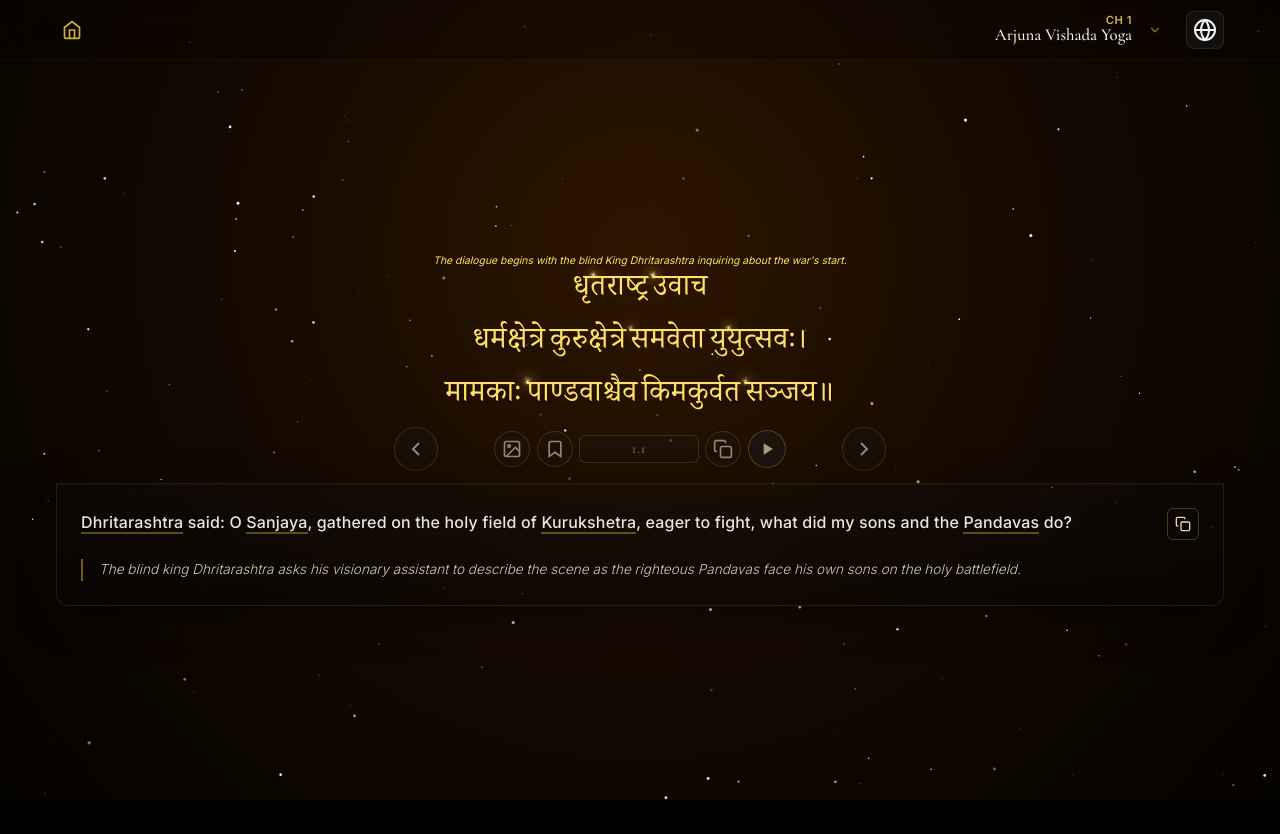
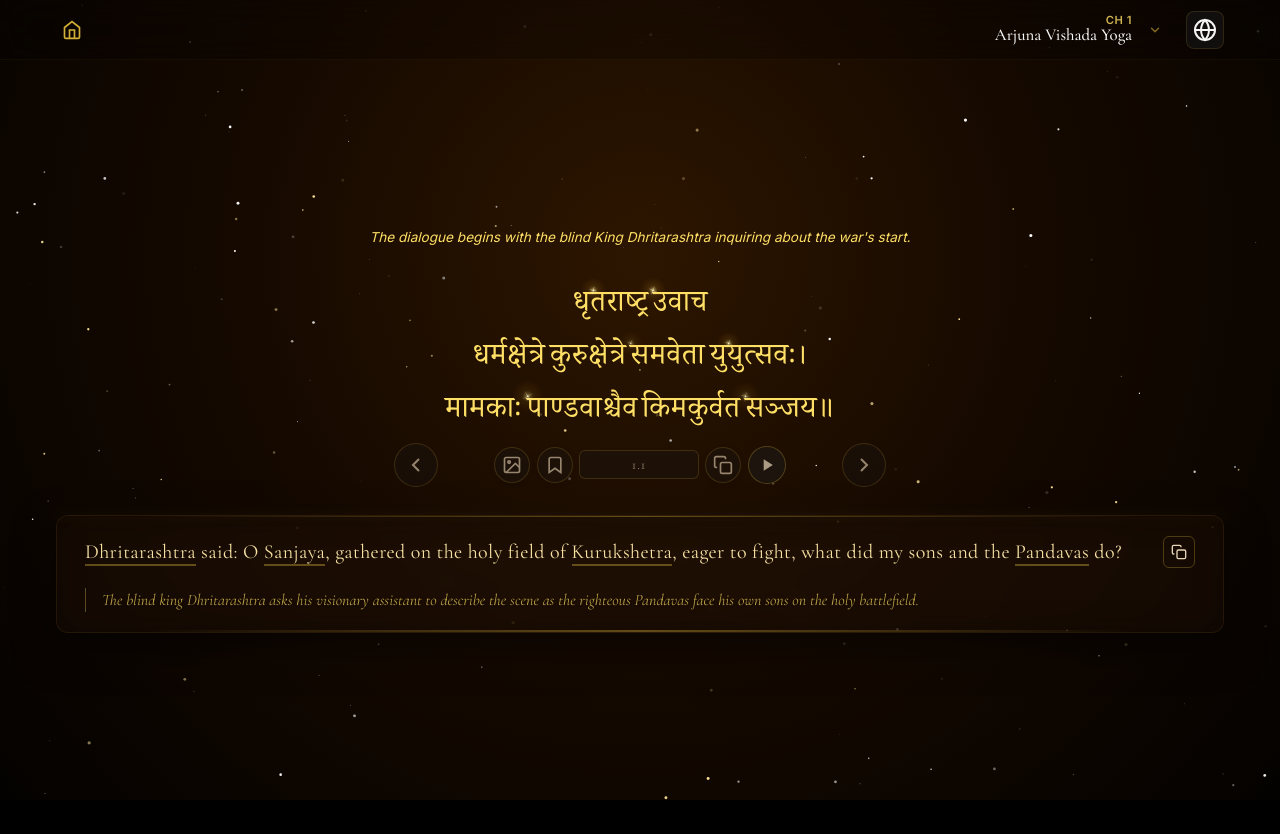
Before and after one commit to yashwant71/bhagG, a Next.js app: page /verse/1/1 in a window 1280 px wide. Built offline with nearby package versions, Linux system fonts and the light colour scheme.

Commit message:
feat: implement VersePage component with interactive Sanskrit word tooltips, audio playback, and bookmarking functionality

```diff
--- a/src/components/CommonHeader.css
+++ b/src/components/CommonHeader.css
@@ -97,14 +97,14 @@
   position: absolute;
   top: calc(100% + 10px);
   right: 0;
-  background: var(--divine-tooltip-bg);
-  backdrop-filter: blur(20px);
-  border: 1px solid var(--divine-border-gold);
-  border-radius: 10px;
-  padding: 0.5rem;
+  background-color: #0c0a08 !important; /* Unified peak Obsidian contrast */
+  backdrop-filter: blur(25px);
+  border: 1.5px solid var(--divine-gold-primary); /* Shloka-consistent gold border */
+  border-radius: 12px;
+  padding: 0.6rem;
   min-width: 140px;
-  z-index: 1000;
-  box-shadow: 0 10px 40px rgba(0, 0, 0, 0.8);
+  z-index: 10000; /* Elevated matching tooltips */
+  box-shadow: 0 25px 60px rgba(0, 0, 0, 1), 0 0 20px rgba(212, 175, 55, 0.15);
   animation: dropdownSlideIn 0.2s ease-out;
 }
 
@@ -137,7 +137,8 @@
 }
 
 .language-option:hover {
-  background: var(--divine-border-soft);
+  background: rgba(35, 18, 7, 0.85); /* Mahogany-amber hover instead of muddy grey */
+  color: var(--divine-gold-bright);
 }
 
 .language-option.active {
@@ -212,14 +213,14 @@
   position: absolute;
   top: calc(100% + 10px);
   right: 0;
-  background: var(--divine-tooltip-bg);
-  backdrop-filter: blur(20px);
-  border: 1px solid var(--divine-border-gold);
+  background-color: #0c0a08 !important; /* Unified peak Obsidian contrast */
+  backdrop-filter: blur(25px);
+  border: 1.5px solid var(--divine-gold-primary); /* Shloka-consistent gold border */
   border-radius: 12px;
-  padding: 0.6rem;
-  min-width: 240px;
-  z-index: 1000;
-  box-shadow: 0 15px 50px rgba(0, 0, 0, 0.8);
+  padding: 0.75rem;
+  min-width: 250px;
+  z-index: 10000; /* Elevated matching tooltips */
+  box-shadow: 0 25px 60px rgba(0, 0, 0, 1), 0 0 20px rgba(212, 175, 55, 0.2);
   animation: dropdownSlideIn 0.2s ease-out;
 }
 
@@ -240,7 +241,8 @@
 }
 
 .chapter-option:hover {
-  background: var(--divine-border-soft);
+  background: rgba(35, 18, 7, 0.85); /* Mahogany-amber hover instead of muddy grey */
+  color: var(--divine-gold-bright);
 }
 
 .chapter-option.active {
--- a/src/components/CommonHeader.jsx
+++ b/src/components/CommonHeader.jsx
@@ -67,10 +67,12 @@ const CommonHeader = ({
             <button
               className="header-chapter-button"
               onClick={() => router.push(`/chapter/${chapterNum}`)}
-              title={`Chapter ${chapterNum}: ${getChapter(chapterNum)?.chapterName}`}
+              title={`${translation === 'hindi' ? 'अध्याय' : 'Chapter'} ${chapterNum}: ${translation === 'hindi' ? (getChapter(chapterNum)?.chapterNameSanskrit || getChapter(chapterNum)?.chapterName) : (getChapter(chapterNum)?.chapterName)}`}
             >
-              <span className="chapter-label">Ch {chapterNum}</span>
-              <span className="chapter-name-header">{getChapter(chapterNum)?.chapterName}</span>
+              <span className="chapter-label">{translation === 'hindi' ? 'अध्याय' : 'Ch'} {chapterNum}</span>
+              <span className={`chapter-name-header ${translation === 'hindi' ? 'hindi-text' : ''}`}>
+                {translation === 'hindi' ? (getChapter(chapterNum)?.chapterNameSanskrit || getChapter(chapterNum)?.chapterName) : (getChapter(chapterNum)?.chapterName)}
+              </span>
             </button>
             <button
               className={`chapter-dropdown-trigger ${showChapterDropdown ? 'active' : ''}`}
@@ -100,8 +102,10 @@ const CommonHeader = ({
                       }}
                     >
                       <div className="chapter-option-info">
-                        <span className="chapter-option-number">Chapter {chNum}</span>
-                        <span className="chapter-option-name">{chData?.chapterName}</span>
+                        <span className="chapter-option-number">{translation === 'hindi' ? 'अध्याय' : 'Chapter'} {chNum}</span>
+                        <span className={`chapter-option-name ${translation === 'hindi' ? 'hindi-text' : ''}`}>
+                          {translation === 'hindi' ? (chData?.chapterNameSanskrit || chData?.chapterName) : (chData?.chapterName)}
+                        </span>
                       </div>
                       {parseInt(chapterNum) === chNum && (
                         <svg width="16" height="16" viewBox="0 0 24 24" fill="none" stroke="currentColor" strokeWidth="2">
--- a/src/components/VersePage.css
+++ b/src/components/VersePage.css
@@ -10,7 +10,7 @@
   --divine-bg-inner: #2d1600;
   --divine-bg-mid: #150900;
   --divine-bg-outer: #040200;
-  --divine-tooltip-bg: #0c0a08; /* Clean obsidian black for tooltips */
+  --divine-tooltip-bg: #0c0a08; /* Back to solid Obsidian black for maximum consistency and readability */
 
   /* Functional Accents */
   --divine-border-soft: rgba(212, 175, 55, 0.15);
@@ -140,14 +140,14 @@
 }
 
 .focused-pretext {
-  font-size: 0.65rem;
+  font-size: 0.85rem;
   color: var(--divine-gold-primary);
-  opacity: 0.45;
+  opacity: 0.7; /* Increased for better legibility */
   font-style: italic;
   text-align: center;
   max-width: 85%;
-  line-height: 1.4;
-  margin-bottom: -4px;
+  line-height: 1.5;
+  margin-bottom: 2rem; /* Significant breathing room before Sanskrit */
   animation: fadeIn 1s ease-out 0.2s both;
 }
 
@@ -376,31 +376,26 @@
 }
 
 /* Unified Divine Tooltip System - Synchronized Shloka & Translation Styles */
-.word-tooltip,
-.translation-word-tooltip {
+.word-tooltip {
   position: absolute;
-  background-color: var(--divine-tooltip-bg) !important;
+  background-color: #0c0a08 !important; /* Direct solid color to ensure same look everywhere */
   opacity: 1 !important;
-  color: var(--text-tooltip);
-  padding: 0.8rem !important;
-  border-radius: var(--radius-md);
-  font-size: var(--font-sm);
+  color: #f7e2a4; /* Matching the refined amber-gold text */
+  padding: 1rem !important; /* Increased padding for premium feel */
+  border-radius: 12px;
+  font-size: 0.9rem;
   font-weight: 400;
-  z-index: 3500 !important; /* Unified elevation */
-  border: 1.2px solid var(--divine-border-gold) !important;
-  box-shadow: 0 10px 40px rgba(0, 0, 0, 0.8);
+  z-index: 9999 !important; /* Unified top-tier elevation for all tooltips */
+  border: 1px solid rgba(212, 175, 55, 0.2) !important; /* Subtle base border */
+  box-shadow: 0 20px 50px rgba(0, 0, 0, 0.9);
   pointer-events: auto;
   font-family: 'Inter', sans-serif;
   animation: tooltipFadeIn 0.2s ease-out forwards;
-  -webkit-text-stroke: 0 !important;
-  -webkit-text-fill-color: var(--divine-gold-primary) !important;
-  text-shadow: none !important;
-  text-decoration: none !important;
   letter-spacing: 0.2px;
-  line-height: 1.35;
+  line-height: 1.4;
   width: fit-content;
-  min-width: auto;
-  backdrop-filter: blur(20px);
+  min-width: 200px; /* Ensure a minimum presence */
+  backdrop-filter: blur(25px);
   max-width: min(480px, calc(100vw - 2rem));
   white-space: normal;
   word-wrap: break-word;
@@ -415,14 +410,17 @@
   margin-bottom: 0 !important;
 }
 
-/* Static tooltip (clicked or hover-to-tooltip) */
+/* Static tooltip state (Active/Clicked) - Applied to both */
 .word-tooltip.tooltip-static {
-  border-color: var(--border-gold-strong);
-}
-
-/* Hover tooltip (temporary) - disappears on mouse leave */
+  background-color: #0c0a08 !important;
+  border: 1.5px solid #d4af37 !important; /* Stronger Gold border when active */
+  box-shadow: 0 25px 60px rgba(0, 0, 0, 1), 0 0 20px rgba(212, 175, 55, 0.2);
+}
+
+/* Hover tooltip state */
 .word-tooltip.tooltip-hover {
-  pointer-events: auto; /* Allow mouse enter to convert to static */
+  background-color: #0c0a08 !important;
+  border-color: rgba(212, 175, 55, 0.4) !important;
 }
 
 /* Word Boxes in Tooltip Header */
@@ -456,7 +454,7 @@
 .tooltip-word-box:hover {
   background: rgba(255, 215, 0, 0.12);
   border-color: var(--gold-primary);
-  transform: translateY(-1px);
+  transform: scale(1.04); /* Replaced translateY jump with subtle scale */
   box-shadow: 0 4px 12px rgba(0, 0, 0, 0.2);
 }
 
@@ -593,8 +591,9 @@
   opacity: 1;
   background: rgba(212, 175, 55, 0.2);
   border-color: rgba(212, 175, 55, 0.5);
-  color: var(--text-secondary);
-  box-shadow: 0 4px 12px rgba(212, 175, 55, 0.3);
+  color: var(--gold-bright);
+  transform: scale(1.05); /* Added subtle scale to match other icons */
+  box-shadow: 0 4px 15px rgba(212, 175, 55, 0.3);
 }
 
 .verse-number-clickable:active {
@@ -829,22 +828,47 @@
 }
 
 .translation-card {
-  background: linear-gradient(
-    to bottom,
-    rgba(15, 15, 15, 0.3) 0%,
-    rgba(5, 5, 5, 0.45) 100%
-  );
-  backdrop-filter: blur(18px);
-  -webkit-backdrop-filter: blur(18px);
-  border: 1px solid rgba(212, 175, 55, 0.12);
-  border-radius: 0 0 var(--radius-lg) var(--radius-lg);
-  padding: var(--spacing-2xl);
-  box-shadow: 0 10px 40px rgba(0, 0, 0, 0.4), inset 0 1px 1px rgba(255, 255, 255, 0.03);
+  background: rgba(35, 18, 7, 0.45); /* More subtle, transparent mahogany */
+  backdrop-filter: blur(12px);
+  -webkit-backdrop-filter: blur(12px);
+  border: 1px solid rgba(212, 175, 55, 0.08); /* Minimalist border */
+  border-radius: 12px;
+  padding: 1.25rem 1.75rem;
+  box-shadow:
+    0 15px 40px rgba(0, 0, 0, 0.5), /* Softer outer shadow */
+    inset 0 0 30px rgba(0, 0, 0, 0.3); /* Subtle inset feel */
   animation: fadeInUp 0.8s cubic-bezier(0.2, 0.8, 0.2, 1) 0.3s both;
   width: 100%;
   max-width: 100%;
   box-sizing: border-box;
   position: relative;
+  margin-top: 1rem;
+}
+
+/* Gradient Borders - Fading from center outwards */
+.translation-card::before,
+.translation-card::after {
+  content: '';
+  position: absolute;
+  left: 0;
+  width: 100%;
+  height: 1.5px;
+  background: radial-gradient(
+    circle at 50%,
+    rgba(212, 175, 55, 0.4) 0%, /* More subtle center glow */
+    rgba(212, 175, 55, 0.2) 45%,
+    transparent 85%
+  );
+  pointer-events: none;
+}
+
+.translation-card::before {
+  top: 0;
+  box-shadow: 0 0 10px rgba(212, 175, 55, 0.25); /* Adding subtle top glow */
+}
+
+.translation-card::after {
+  bottom: 0;
 }
 
 /* Ensure card maintains width constraint based on parent */
@@ -868,23 +892,19 @@
 }
 
 .translation-text {
-  font-size: var(--font-lg);
-  line-height: 1.75;
-  color: var(--text-translation);
-  font-weight: 450;
-  text-align: left; /* Left align to avoid justify spacing issues */
-  font-family: 'Inter', -apple-system, BlinkMacSystemFont, 'Segoe UI', sans-serif; /* Clean, readable sans-serif */
+  font-size: 1.25rem;
+  line-height: 1.65;
+  color: #f7e2a4; /* Warm, pale amber/gold as seen in premium Gita designs */
+  font-weight: 400;
+  text-align: left;
+  font-family: 'Cormorant Garamond', serif;
   flex: 1;
   word-wrap: break-word;
   overflow-wrap: break-word;
   min-width: 0;
-  letter-spacing: 0.01em; /* Slightly increased for readability */
-  word-spacing: normal; /* Normal word spacing */
-  text-rendering: optimizeLegibility; /* Better text rendering */
-  hyphens: none; /* Disable automatic hyphenation */
-  -webkit-font-smoothing: antialiased; /* Better font rendering */
-  -moz-osx-font-smoothing: grayscale;
-  text-shadow: 0 1px 2px rgba(0, 0, 0, 0.3); /* Subtle depth for readability */
+  letter-spacing: 0.02em;
+  text-rendering: optimizeLegibility;
+  -webkit-font-smoothing: antialiased;
 }
 
 /* Copy button */
@@ -906,9 +926,11 @@
 }
 
 .copy-button:hover {
-  background: var(--gold-10);
-  border-color: var(--border-gold-strong);
-  color: var(--text-secondary);
+  background: rgba(35, 18, 7, 0.7);
+  border-color: var(--gold-primary);
+  color: var(--gold-bright);
+  transform: scale(1.05);
+  box-shadow: 0 4px 12px rgba(212, 175, 55, 0.2);
 }
 
 .copy-button:active {
@@ -921,14 +943,16 @@
 }
 
 .translation-meaning {
-  font-size: var(--font-md);
-  line-height: 1.6;
-  color: var(--text-meaning);
+  font-size: 1rem;
+  line-height: 1.5;
+  color: rgba(255, 224, 102, 0.7); /* Softer gold for the secondary meaning */
   font-style: italic;
-  padding-left: var(--spacing-lg);
-  border-left: 2px solid var(--border-gold-strong);
-  font-weight: 350;
-  text-shadow: 0 1px 2px rgba(0, 0, 0, 0.2);
+  padding-left: 1rem;
+  border-left: 1.5px solid rgba(255, 224, 102, 0.3);
+  font-family: 'Cormorant Garamond', serif;
+  font-weight: 400;
+  margin-top: 0.5rem;
+  text-shadow: 0 1px 2px rgba(0, 0, 0, 0.4);
 }
 
 /* Hindi font styling */
@@ -951,20 +975,18 @@
   color: inherit;
   cursor: pointer;
   text-decoration: none !important;
-  border-bottom: 2.5px solid var(--gold-40);
-  transition: all 0.2s cubic-bezier(0.4, 0, 0.2, 1);
+  border-bottom: 1px solid #f7e2a4; /* Clean solid underline from design */
+  transition: all 0.2s ease;
   position: relative;
   display: inline-block;
-  line-height: normal;
-  padding-bottom: 0px;
+  line-height: 1.05;
+  padding-bottom: 1px;
 }
 
 .translation-word-reference:hover,
 .translation-word-reference.active {
-  color: var(--gold-bright);
-  border-bottom-color: var(--gold-bright);
-  text-shadow: 0 0 8px rgba(212, 175, 55, 0.4);
-  box-shadow: inset 0 -4px 10px -4px rgba(212, 175, 55, 0.3);
+  color: #fff; /* Highlight to white on hover as seen in high-end Gita apps */
+  border-bottom-color: #fff;
 }
 
 /* Redundant translation-word-tooltip block removed for CSS consolidation */
@@ -1154,8 +1176,9 @@
   }
 
   .translation-card {
-    padding: 1.2rem;
-    border-radius: 0 0 10px 10px;
+    padding: 1rem 1.25rem;
+    border-radius: 12px;
+    margin-bottom: 0.75rem;
   }
 
   .translation-wrapper {
@@ -1167,13 +1190,13 @@
   }
 
   .translation-text {
-    font-size: 0.9rem;
-    line-height: 1.55;
+    font-size: 1.1rem;
+    line-height: 1.5;
   }
 
   .translation-meaning {
-    font-size: 0.82rem;
-    padding-left: 0.9rem;
+    font-size: 0.85rem;
+    padding-left: 0.75rem;
   }
 
   .verse-number {
@@ -1251,10 +1274,9 @@
   }
 
   .translation-card {
-    padding: 1rem;
-    max-width: 100%;
-    min-width: unset;
-    border-radius: 0 0 8px 8px;
+    padding: 0.85rem 1rem;
+    border-radius: 10px;
+    margin-bottom: 0.5rem;
   }
 
   .translation-wrapper {
@@ -1262,11 +1284,13 @@
   }
 
   .translation-text {
-    font-size: 0.95rem;
+    font-size: 1.05rem;
+    line-height: 1.45;
   }
 
   .translation-meaning {
-    font-size: 0.85rem;
+    font-size: 0.8rem;
+    padding-left: 0.65rem;
   }
 
   .verse-number {
@@ -1337,14 +1361,14 @@
   width: 90%;
   max-width: 400px;
   height: 100%;
-  background: rgba(20, 20, 20, 0.98);
-  backdrop-filter: blur(20px);
-  border-left: 1px solid rgba(212, 175, 55, 0.3);
-  z-index: 301;
+  background: #0c0a08 !important; /* Unified Obsidian Black */
+  backdrop-filter: blur(25px);
+  border-left: 1.5px solid var(--divine-gold-primary); /* Gold structural border */
+  z-index: 11000; /* Above regular tooltips but matching context */
   display: flex;
   flex-direction: column;
-  box-shadow: -4px 0 20px rgba(0, 0, 0, 0.5);
-  animation: slideInRight 0.3s ease-out;
+  box-shadow: -10px 0 50px rgba(0, 0, 0, 1), -15px 0 30px rgba(212, 175, 55, 0.05);
+  animation: slideInRight 0.3s cubic-bezier(0.2, 0.8, 0.2, 1);
   overflow-y: auto;
 }
 
@@ -1447,10 +1471,10 @@
 }
 
 .nav-menu-verse:hover {
-  background: rgba(212, 175, 55, 0.15);
-  border-color: rgba(212, 175, 55, 0.4);
-  color: var(--text-secondary);
-  transform: translateY(-2px);
+  background: rgba(35, 18, 7, 0.85); /* Rich mahogany-amber hover */
+  border-color: var(--divine-gold-primary);
+  color: var(--gold-bright);
+  transform: scale(1.05); /* Premium scale instead of vertical jump */
 }
 
 .nav-menu-verse.active {
@@ -1733,10 +1757,10 @@
 }
 
 .tooltip-word-data.has-explanation:hover {
-  background: rgba(212, 175, 55, 0.15);
+  background: rgba(35, 18, 7, 0.82); /* Divinity-consistent mahogany-obsidian */
   border-color: var(--divine-gold-primary);
-  box-shadow: 0 4px 12px rgba(0, 0, 0, 0.2);
-  transform: translateY(-1px);
+  box-shadow: 0 6px 15px rgba(212, 175, 55, 0.25);
+  transform: scale(1.02); /* Optimized for interaction stability */
 }
 
 .tooltip-explanation-item.active-view {
@@ -1761,10 +1785,10 @@
 .verse-copy-button:hover,
 .verse-nav-button:hover {
   opacity: 1;
-  background: rgba(40, 40, 40, 0.8);
+  background: rgba(35, 18, 7, 0.85); /* Rich mahogany-obsidian instead of muddy grey */
   border-color: var(--gold-bright);
-  transform: scale(1.1) translateY(-2px);
-  box-shadow: 0 8px 25px rgba(212, 175, 55, 0.4);
+  transform: scale(1.05); /* Subtle scale, removed translateY 'jumping' */
+  box-shadow: 0 6px 20px rgba(212, 175, 55, 0.35);
   color: var(--gold-bright);
 }
 
--- a/src/components/VersePage.jsx
+++ b/src/components/VersePage.jsx
@@ -179,6 +179,21 @@ const VersePage = () => {
     }
   }, [verseData])
 
+  // Get all chapters and verses for navigation menu - Relocated to top of component to follow Rules of Hooks
+  const allChapters = getAllChapterNumbers()
+  const chaptersData = useMemo(() => {
+    return allChapters.map(chNum => {
+      const chapter = getChapter(chNum)
+      const verses = getVerseNumbers(chNum)
+      return {
+        number: chNum,
+        name: translation === 'hindi' ? (chapter?.chapterNameSanskrit || chapter?.chapterName) : (chapter?.chapterName || `Chapter ${chNum}`),
+        label: translation === 'hindi' ? `अध्याय ${chNum}` : `Chapter ${chNum}`,
+        verses: verses
+      }
+    })
+  }, [allChapters, translation])
+
   useEffect(() => {
     let interval;
     if (isPlaying && !isPaused && audioRef.current) {
@@ -350,7 +365,7 @@ const VersePage = () => {
       const isClickOnSanskritTooltip = target.closest('.word-tooltip') || target.closest('.tooltip-content-wrapper')
 
       const isClickOnTranslationReference = target.closest('.translation-word-reference')
-      const isClickOnTranslationTooltip = target.closest('.translation-word-tooltip')
+      const isClickOnTranslationTooltip = target.closest('.word-tooltip') || target.closest('.tooltip-content-wrapper')
 
       if (clickedWord && !isClickOnSanskritWord && !isClickOnSanskritTooltip) {
         setClickedWord(null)
@@ -1119,17 +1134,8 @@ const VersePage = () => {
     )
   }
 
-  // Get all chapters and verses for navigation menu
-  const allChapters = getAllChapterNumbers()
-  const chaptersData = allChapters.map(chNum => {
-    const chapter = getChapter(chNum)
-    const verses = getVerseNumbers(chNum)
-    return {
-      number: chNum,
-      name: chapter?.chapterName || `Chapter ${chNum}`,
-      verses: verses
-    }
-  })
+  // Verse validation and rendering below...
+
 
 
   return (
@@ -1178,7 +1184,7 @@ const VersePage = () => {
           <div className="nav-menu-overlay" onClick={() => setShowNavMenu(false)}></div>
           <div className="nav-menu-panel">
             <div className="nav-menu-header">
-              <h3>Navigate to Verse</h3>
+              <h3>{translation === 'hindi' ? 'श्लोक पर जाएँ' : 'Navigate to Verse'}</h3>
               <button
                 className="nav-menu-close"
                 onClick={() => setShowNavMenu(false)}
@@ -1201,8 +1207,8 @@ const VersePage = () => {
                     }}
                     style={{ cursor: 'pointer' }}
                   >
-                    <span className="nav-menu-chapter-number">Chapter {chapter.number}</span>
-                    <span className="nav-menu-chapter-name">{chapter.name}</span>
+                    <span className="nav-menu-chapter-number">{chapter.label}</span>
+                    <span className={`nav-menu-chapter-name ${translation === 'hindi' ? 'hindi-text' : ''}`}>{chapter.name}</span>
                   </div>
                   <div className="nav-menu-verses">
                     {chapter.verses.map(verseNum => {
@@ -1635,29 +1641,6 @@ const VersePage = () => {
                     />
                   )
                 })()}
-
-                {clickedTranslationWord && translationWordData && (
-                  <div
-                    ref={transRefs.setFloating}
-                    className={`translation-word-tooltip ${(translationWordData.explanation || translationWordData.wordData?.explanation) ? 'has-explanation' : ''}`}
-                    style={{
-                      position: transStrategy,
-                      top: transY ?? 0,
-                      left: transX ?? 0,
-                      pointerEvents: 'auto',
-                      zIndex: 3500,
-                      visibility: (transX === null) ? 'hidden' : 'visible'
-                    }}
-                  >
-                      <WordTooltipContent
-                        key={clickedTranslationWord}
-                        words={translationWordData.wordData ? [translationWordData.wordData] : (translationWordData.explanation ? [{ ...translationWordData.explanation, english: translationWordData.explanation.term, hindi: translationWordData.explanation.termHindi, explanation: translationWordData.explanation }] : [])}
-                        isTranslationMode={true}
-                        translation={translation}
-                        chapterData={chapterData}
-                      />
-                  </div>
-                )}
               </div>
               <button
                 className="copy-button"
@@ -1700,7 +1683,7 @@ const VersePage = () => {
             left: sanskritX ?? 0,
             pointerEvents: 'auto',
             visibility: (sanskritX === null) ? 'hidden' : 'visible',
-            zIndex: 3500
+            zIndex: 10000
           }}
         >
          <WordTooltipContent
@@ -1712,6 +1695,30 @@ const VersePage = () => {
             toggledMeanings={toggledMeanings}
             onMeaningClick={handleMeaningClick}
           />
+        </div>
+      )}
+
+      {/* Translation Word Tooltip Instance - Placed at root level to guarantee Z-Index priority */}
+      {clickedTranslationWord && translationWordData && (
+        <div
+          ref={transRefs.setFloating}
+          className={`word-tooltip tooltip-static ${(translationWordData.explanation || translationWordData.wordData?.explanation) ? 'has-explanation' : ''}`}
+          style={{
+            position: transStrategy,
+            top: transY ?? 0,
+            left: transX ?? 0,
+            pointerEvents: 'auto',
+            zIndex: 10000,
+            visibility: (transX === null) ? 'hidden' : 'visible'
+          }}
+        >
+            <WordTooltipContent
+              key={clickedTranslationWord}
+              words={translationWordData.wordData ? [translationWordData.wordData] : (translationWordData.explanation ? [{ ...translationWordData.explanation, english: translationWordData.explanation.term, hindi: translationWordData.explanation.termHindi, explanation: translationWordData.explanation }] : [])}
+              isTranslationMode={true}
+              translation={translation}
+              chapterData={chapterData}
+            />
         </div>
       )}
 
```
Also changed, not shown: src/components/ChapterView.css (+36 -36 lines), src/components/ChapterView.jsx (+25 -3 lines).
